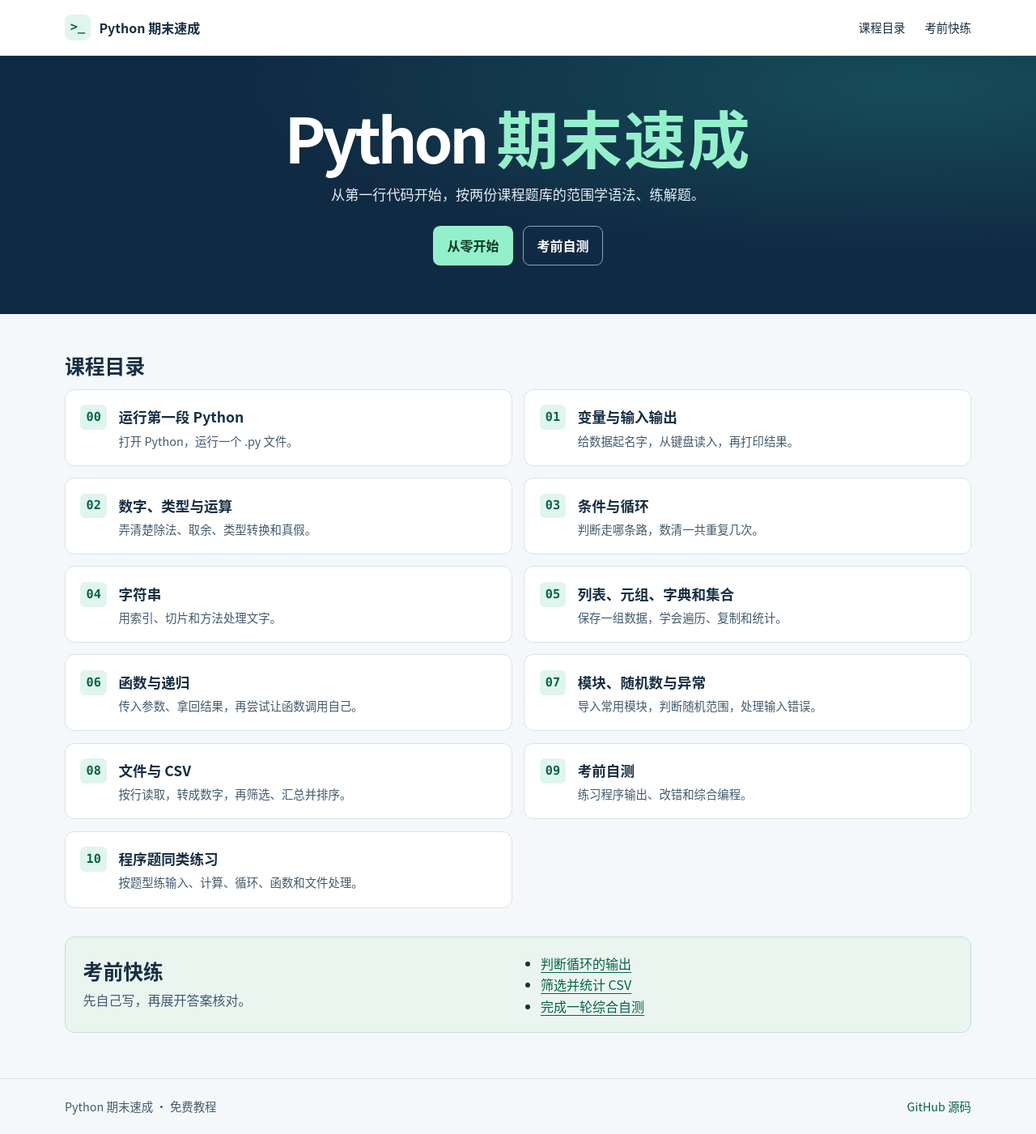
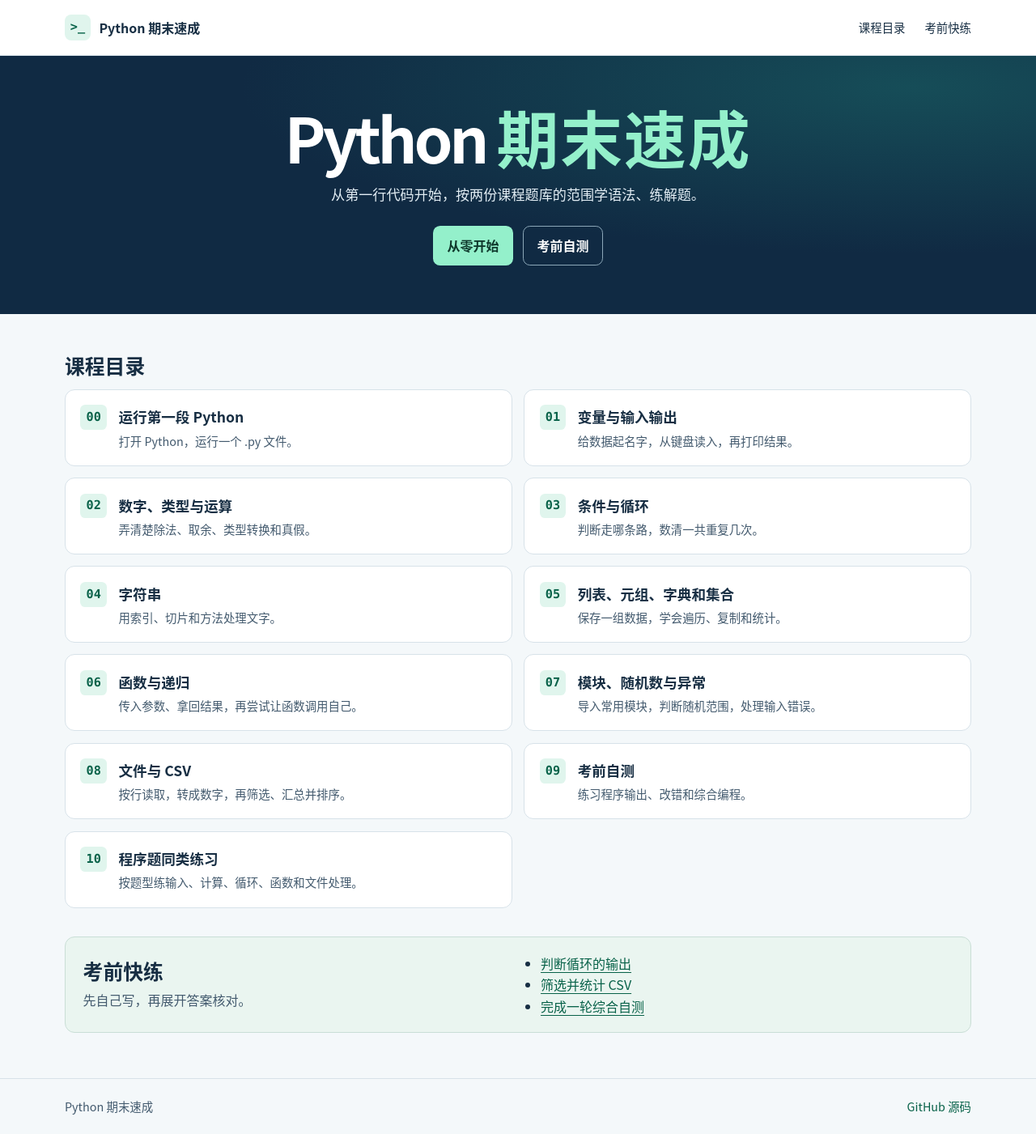
Before and after one commit to sorenjing/python-quickstart, a Jekyll site: the page built from docs/index.html, in a window 1280 px wide. Shown: the whole page at 81% size. Built offline with Jekyll 4.4.1, drawn with Linux system fonts in a browser that asks for light colours.

Commit message:
docs: simplify course footer

```diff
--- a/docs/_layouts/default.html
+++ b/docs/_layouts/default.html
@@ -24,7 +24,7 @@
   </main>
   <footer class="site-footer">
     <div class="wrap footer-inner">
-      <span>Python 期末速成 · 免费教程</span>
+      <span>Python 期末速成</span>
       <a href="https://github.com/sorenjing/python-quickstart">GitHub 源码</a>
     </div>
   </footer>
```
